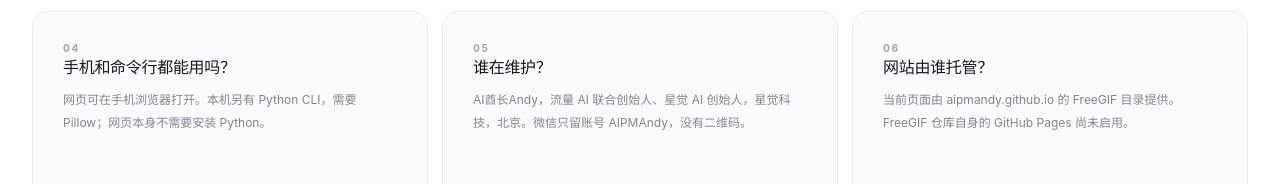
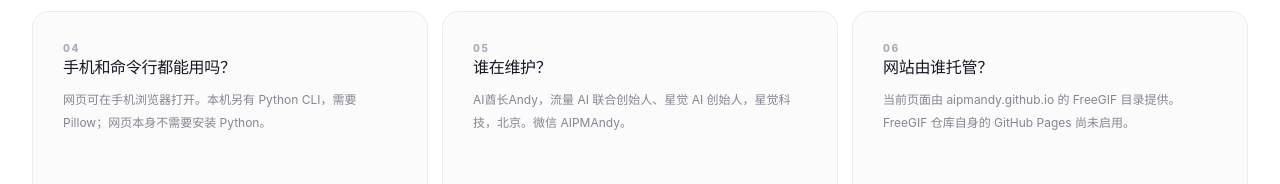
Before and after one commit to AIPMAndy/AIPMAndy.github.io, a plain HTML site: page FreeGIF/index.html in a window 1280 px wide. Shown: the part 3242-3426 px from the top of the page. Drawn offline with Linux system fonts and the light colour scheme.

Commit message:
Keep the FreeGIF author FAQ to the WeChat id only.
Co-authored-by: AI酋长Andy <AIPMAndy@users.noreply.github.com>

```diff
--- a/FreeGIF/index.html
+++ b/FreeGIF/index.html
@@ -69,7 +69,7 @@
       </div>
     </section>
     <section class="feature-section shell" id="how"><div class="section-heading feature-header"><div><div class="kicker">HOW IT WORKS / 02</div><h2>简单到不需要教程<span class="heading-dot">.</span></h2></div></div><div class="features"><article><span class="feature-num">01 / PICK</span><div class="feature-glyph">◫</div><h3>上传或直接试</h3><p>自己的照片、插画、宠物图，或者直接使用内置示例角色。</p></article><article><span class="feature-num">02 / PLAY</span><div class="feature-glyph">✳</div><h3>挑动效，加文字</h3><p>轻弹跳、漂浮、摇摆、呼吸、双图切换、动态打字，预览所见即所得。</p></article><article><span class="feature-num">03 / EXPORT</span><div class="feature-glyph">↗</div><h3>下载属于你的 GIF</h3><p>图片与作品不经过服务器；导出后可分享至聊天和内容平台。</p></article></div></section>
-    <section class="feature-section" id="faq"><div class="shell"><div class="section-heading"><div><div class="kicker">FAQ</div><h2>使用前先知道这几件事</h2></div></div><div class="features"><article><div class="feature-num">01</div><h3>图片会上传吗？</h3><p>不会。动效和 GIF 编码都在浏览器里完成，页面没有上传接口，也不要求登录。</p></article><article><div class="feature-num">02</div><h3>现在有哪些动效？</h3><p>漂浮、弹跳、摇摆、呼吸、双图切换和打字标题。可改文字、背景、画幅、时长和帧率。</p></article><article><div class="feature-num">03</div><h3>这是 AI 生视频吗？</h3><p>不是。它只把你上传的图片做成 GIF，不会生成复杂角色动画，也不承诺通过微信表情开放平台审核。</p></article><article><div class="feature-num">04</div><h3>手机和命令行都能用吗？</h3><p>网页可在手机浏览器打开。本机另有 Python CLI，需要 Pillow；网页本身不需要安装 Python。</p></article><article><div class="feature-num">05</div><h3>谁在维护？</h3><p>AI酋长Andy，流量 AI 联合创始人、星觉 AI 创始人，星觉科技，北京。微信只留账号 AIPMAndy，没有二维码。</p></article><article><div class="feature-num">06</div><h3>网站由谁托管？</h3><p>当前页面由 aipmandy.github.io 的 FreeGIF 目录提供。FreeGIF 仓库自身的 GitHub Pages 尚未启用。</p></article></div></div></section>
+    <section class="feature-section" id="faq"><div class="shell"><div class="section-heading"><div><div class="kicker">FAQ</div><h2>使用前先知道这几件事</h2></div></div><div class="features"><article><div class="feature-num">01</div><h3>图片会上传吗？</h3><p>不会。动效和 GIF 编码都在浏览器里完成，页面没有上传接口，也不要求登录。</p></article><article><div class="feature-num">02</div><h3>现在有哪些动效？</h3><p>漂浮、弹跳、摇摆、呼吸、双图切换和打字标题。可改文字、背景、画幅、时长和帧率。</p></article><article><div class="feature-num">03</div><h3>这是 AI 生视频吗？</h3><p>不是。它只把你上传的图片做成 GIF，不会生成复杂角色动画，也不承诺通过微信表情开放平台审核。</p></article><article><div class="feature-num">04</div><h3>手机和命令行都能用吗？</h3><p>网页可在手机浏览器打开。本机另有 Python CLI，需要 Pillow；网页本身不需要安装 Python。</p></article><article><div class="feature-num">05</div><h3>谁在维护？</h3><p>AI酋长Andy，流量 AI 联合创始人、星觉 AI 创始人，星觉科技，北京。微信 AIPMAndy。</p></article><article><div class="feature-num">06</div><h3>网站由谁托管？</h3><p>当前页面由 aipmandy.github.io 的 FreeGIF 目录提供。FreeGIF 仓库自身的 GitHub Pages 尚未启用。</p></article></div></div></section>
     <section class="about"><div class="shell about-inner"><div><span class="about-kicker">OPEN SOURCE. OPEN IDEAS.</span><h2>好用的工具<br />不应该有门槛。</h2></div><div class="about-copy"><p>FreeGIF 是一个独立构建、纯前端运行的免费动图工具。第一版专注于“图片变动图”，不是 AI 视频生成平台，也不需要购买积分。</p><p>由 <strong>AI酋长Andy</strong>（流量 AI 联合创始人、星觉 AI 创始人，星觉科技，北京）发起。微信 <strong>AIPMAndy</strong>。欢迎在 GitHub 提需求、参与改进。</p><div class="about-links"><a href="https://github.com/AIPMAndy/FreeGIF" rel="noopener noreferrer" target="_blank">查看源码 ↗</a><a href="https://metaver.vip/" rel="noopener noreferrer" target="_blank">个人官网 ↗</a><a href="https://www.a6no1.cn/" rel="noopener noreferrer" target="_blank">星觉科技 ↗</a></div></div></div></section>
   </main>
   <footer><div class="shell footer-inner"><a href="#top" class="brand footer-brand"><span class="brand-mark">✳</span> FreeGIF.</a><span>© 2026 FreeGIF · MIT Open Source · Made with care by AI 酋长 Andy</span><a href="#top">回到顶部 ↑</a></div></footer>
```
